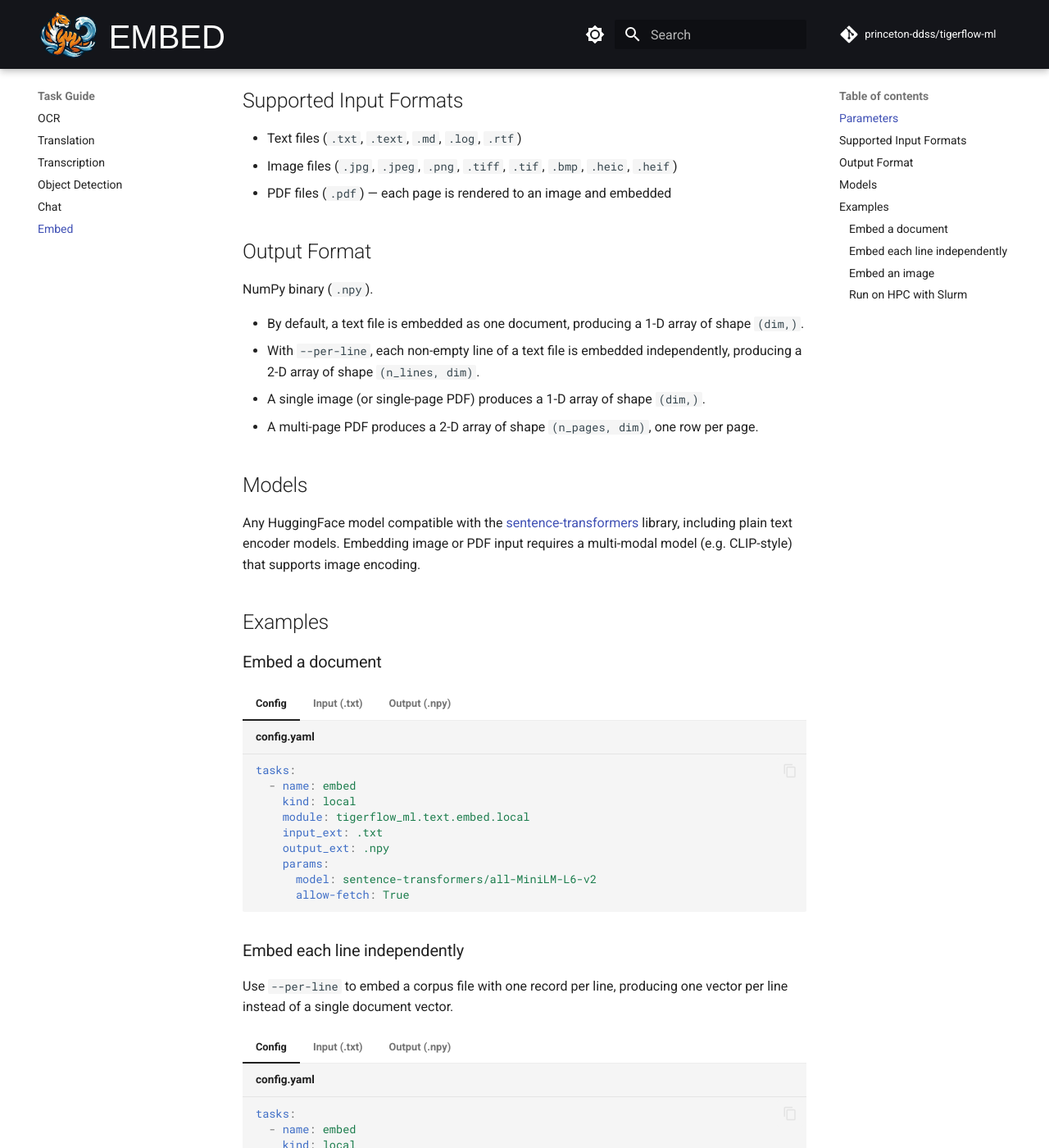
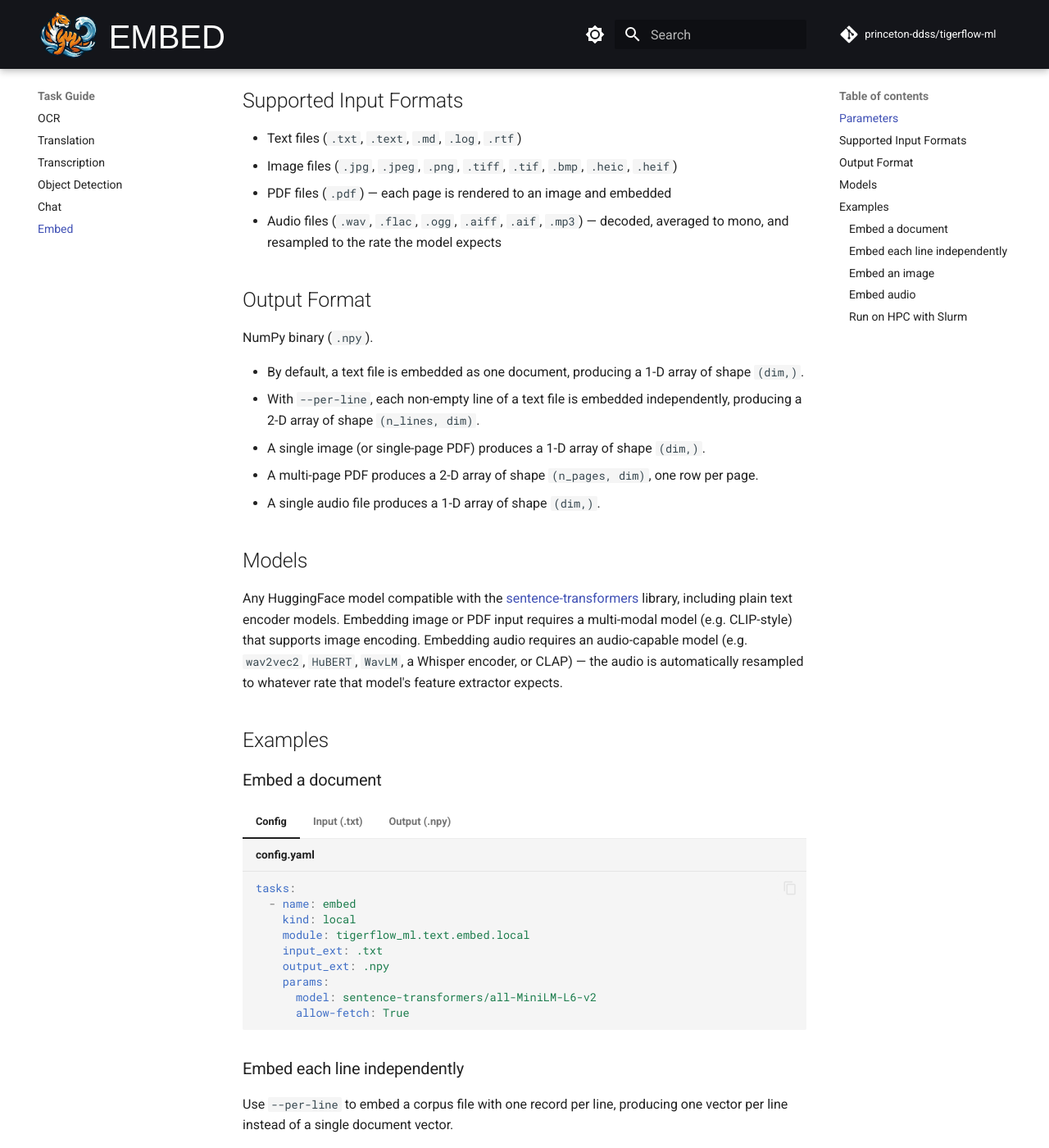
Before and after one commit to princeton-ddss/tigerflow-ml, an MkDocs documentation site: the page built from docs/mkdocs/tasks/embed.md, in a window 1280 px wide and 1400 px high, scrolled down 1036 px. Shown: the whole window at 82% size. Built offline with MkDocs 1.6.1 and Material for MkDocs 9.7.7, drawn with Linux system fonts in a browser that asks for light colours; some web fonts are replaced; comment, search, counter and statistics services are not loaded; the version menu is left out; some of the changed text lies outside the part shown.

Commit message:
docs(embed): add documentation about supporting audio inputs

````diff
--- a/docs/mkdocs/tasks/embed.md
+++ b/docs/mkdocs/tasks/embed.md
@@ -1,6 +1,6 @@
 # Embed
 
-Embed text or images using HuggingFace sentence-transformers models.
+Embed text, images, or audio using HuggingFace sentence-transformers models.
 
 ## Parameters
 
@@ -24,6 +24,8 @@ Embed text or images using HuggingFace sentence-transformers models.
 - Text files (`.txt`, `.text`, `.md`, `.log`, `.rtf`)
 - Image files (`.jpg`, `.jpeg`, `.png`, `.tiff`, `.tif`, `.bmp`, `.heic`, `.heif`)
 - PDF files (`.pdf`) — each page is rendered to an image and embedded
+- Audio files (`.wav`, `.flac`, `.ogg`, `.aiff`, `.aif`, `.mp3`) — decoded, averaged to
+  mono, and resampled to the rate the model expects
 
 ## Output Format
 
@@ -33,10 +35,11 @@ NumPy binary (`.npy`).
 - With `--per-line`, each non-empty line of a text file is embedded independently, producing a 2-D array of shape `(n_lines, dim)`.
 - A single image (or single-page PDF) produces a 1-D array of shape `(dim,)`.
 - A multi-page PDF produces a 2-D array of shape `(n_pages, dim)`, one row per page.
+- A single audio file produces a 1-D array of shape `(dim,)`.
 
 ## Models
 
-Any HuggingFace model compatible with the [sentence-transformers](https://sbert.net) library, including plain text encoder models. Embedding image or PDF input requires a multi-modal model (e.g. CLIP-style) that supports image encoding.
+Any HuggingFace model compatible with the [sentence-transformers](https://sbert.net) library, including plain text encoder models. Embedding image or PDF input requires a multi-modal model (e.g. CLIP-style) that supports image encoding. Embedding audio requires an audio-capable model (e.g. `wav2vec2`, `HuBERT`, `WavLM`, a Whisper encoder, or CLAP) — the audio is automatically resampled to whatever rate that model's feature extractor expects.
 
 ## Examples
 
@@ -125,6 +128,33 @@ way, with one row of output per page.
 
     A single vector of shape `(512,)`.
 
+### Embed audio
+
+Use an audio-capable model to embed a sound file. The file is decoded, averaged to
+mono, and resampled to the model's expected sampling rate before encoding.
+
+=== "Config"
+
+    ```yaml title="config.yaml"
+    tasks:
+      - name: embed
+        kind: local
+        module: tigerflow_ml.text.embed.local
+        input_ext: .mp3
+        output_ext: .npy
+        params:
+          model: openai/whisper-tiny
+          allow-fetch: True
+    ```
+
+=== "Input"
+
+    An audio recording, e.g. `clip.mp3`.
+
+=== "Output (.npy)"
+
+    A single vector of shape `(384,)`.
+
 ### Run on HPC with Slurm
 
 For bulk embedding across large text collections, use the Slurm variant to distribute work across compute nodes:
````
Also changed, not shown: docs/mkdocs/index.md (+1 -1 lines), README.md.
